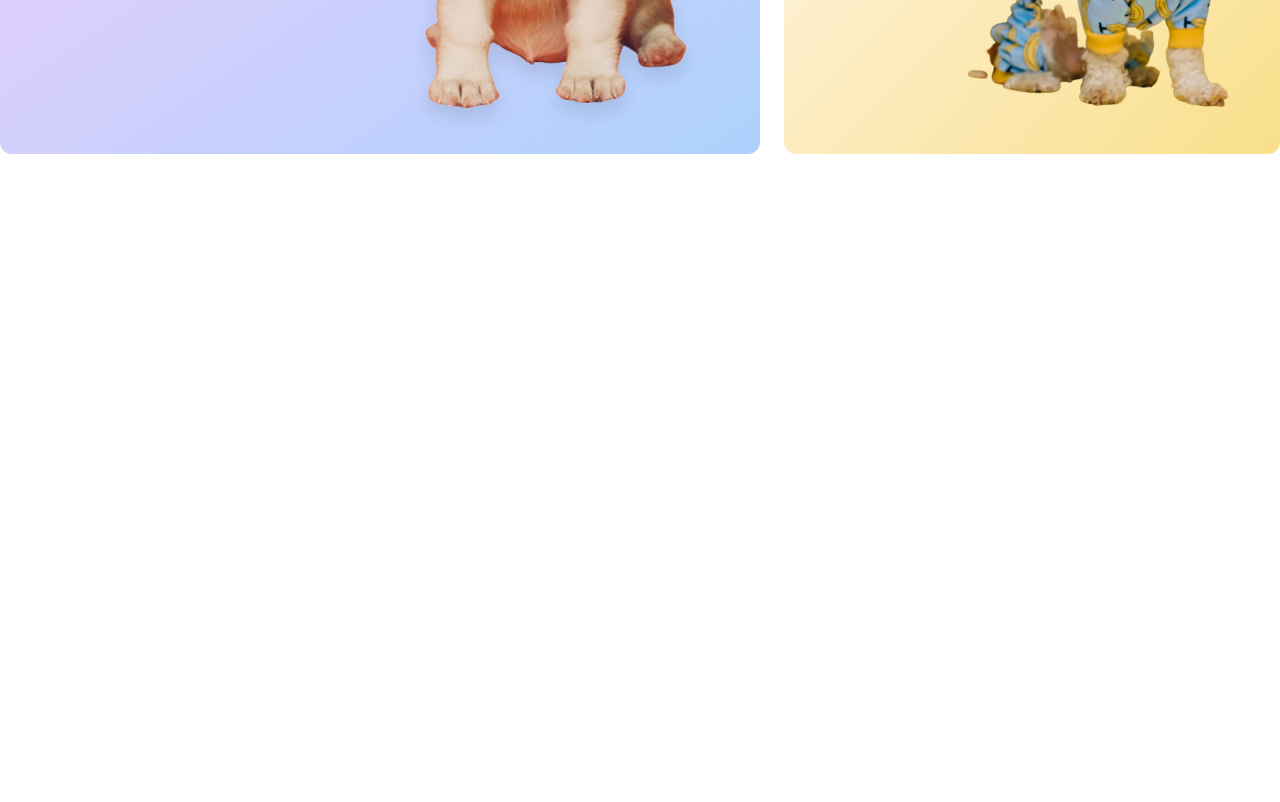
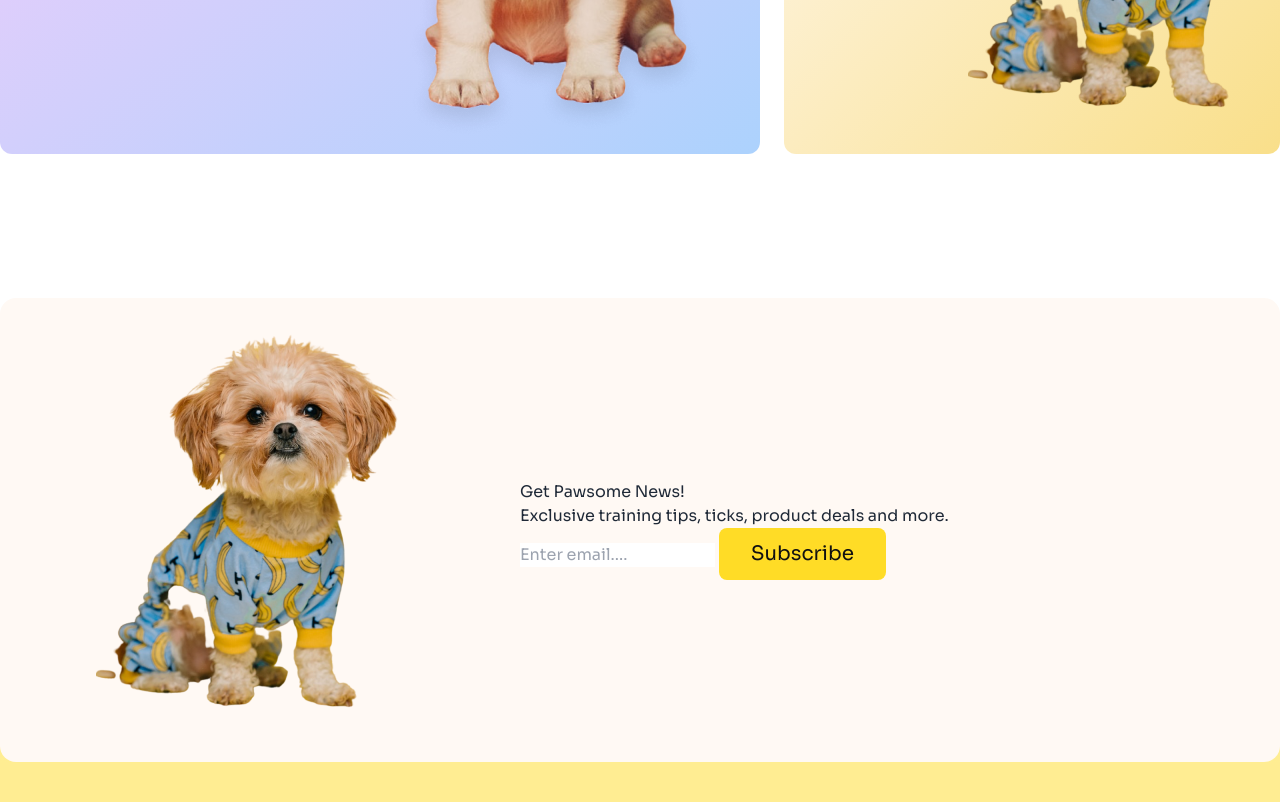
Before and after one commit to arifuddincoder/pha3-browse-for-pets, a plain HTML site: page index.html in a window 1280 px wide. Shown: the part 2893-3695 px from the top of the page. Before the commit the page ends 3191 px from the top, so only its background shows below. Drawn offline with nearby package versions, Linux system fonts and the light colour scheme; a web font is replaced by a local one.

Commit message:
Get pawsome news section html done

```diff
--- a/index.html
+++ b/index.html
@@ -20,6 +20,7 @@
                   'cl-ffdc26':'#FFDC26',
                   'cl-f9df8a':'#F9DF8A',
                   'cl-111111':'#111111',
+                  'cl-accent-bg':'rgba(255,220,38,0.5)',
                 },
                 fontFamily: {
                   'adlam-display': ['ADLaM Display', 'serif'],
@@ -328,5 +329,25 @@
                 </div>
             </div>
         </section>
+        <!-- Get Pawsome News -->
+        <section class="bg-[linear-gradient(to_bottom,white_0%,white_50%,theme(colors.cl-accent-bg)_50%,theme(colors.cl-accent-bg)_100%)]">
+            <div class="container mx-auto max-w-[1320px] flex items-center bg-cl-fff9f4 rounded-2xl py-9 px-24 gap-28">
+                <div>
+                    <img src="assets/cute-pet-mid.png" alt="">
+                </div>
+                <div>
+                    <h2>Get Pawsome News!</h2>
+                    <p>Exclusive training tips, ticks, product deals and more.</p>
+                    <form action="">
+                        <input type="text" placeholder="Enter email....">
+                        <button class="px-8 py-3 text-xl rounded-lg bg-cl-ffdc26 text-cl-111111 hover:bg-yellow-500">
+                            Subscribe
+                        </button>
+                    </form>
+                </div>
+            </div>
+        </section>
+        <!-- footer  -->
+        <footer class="h-10 bg-cl-accent-bg"></footer>
     </body>
 </html>
```
Also changed, not shown: 2 other files.
